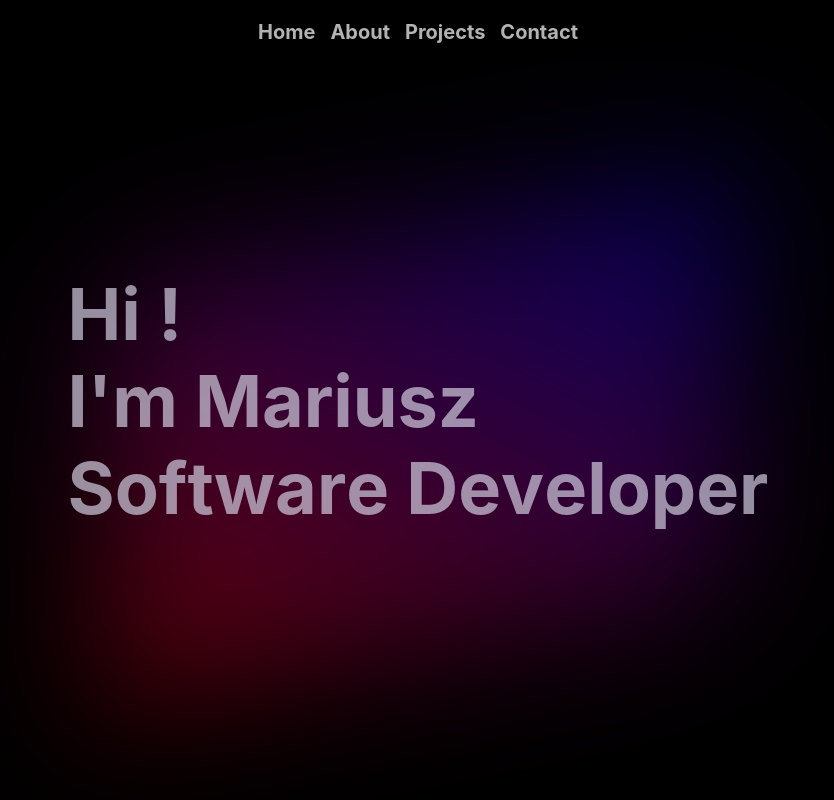
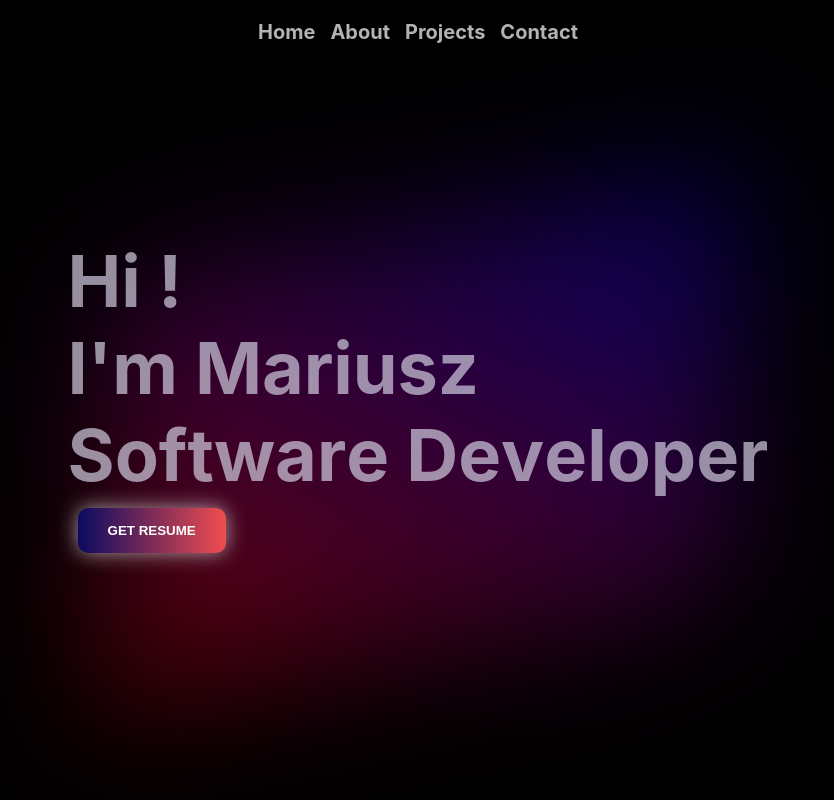
Before and after one commit to Mariusz-Lazarz/MariuszPortfolio, a React (Create React App) app: page / in a window 1280 px wide. Shown: the whole page, without its empty margins (222-1056 px from the left). Built offline with nearby package versions, Linux system fonts and the light colour scheme.

Commit message:
adding button for uploading CV

```diff
--- a/src/components/MainSection.js
+++ b/src/components/MainSection.js
@@ -1,4 +1,6 @@
 import styles from "./MainSection.module.css";
+import Title from "./Title";
+import ResumeBtn from "./ResumeBtn";
 
 const MainSection = () => {
   return (
@@ -6,37 +8,10 @@ const MainSection = () => {
       <section className={styles.section}>
         <div className={styles.container}>
           <div className={styles.softCircle}></div>
-          <h1 className={`${styles.title} ${styles.bouncingLetters}`}>
-            {Array.from("Hi !").map((char, index) =>
-              char === " " ? (
-                <span key={index} style={{ whiteSpace: "pre" }}>
-                  {char}
-                </span>
-              ) : (
-                <span key={index}>{char}</span>
-              )
-            )}
-            <br />
-            {Array.from("I'm Mariusz").map((char, index) =>
-              char === " " ? (
-                <span key={index} style={{ whiteSpace: "pre" }}>
-                  {char}
-                </span>
-              ) : (
-                <span key={index}>{char}</span>
-              )
-            )}
-            <br />
-            {Array.from("Software Developer").map((char, index) =>
-              char === " " ? (
-                <span key={index} style={{ whiteSpace: "pre" }}>
-                  {char}
-                </span>
-              ) : (
-                <span key={index}>{char}</span>
-              )
-            )}
-          </h1>
+          <Title />
+          <div className={styles.btnContainer}>
+            <ResumeBtn />
+          </div>
         </div>
       </section>
     </>
--- a/src/components/MainSection.module.css
+++ b/src/components/MainSection.module.css
@@ -12,6 +12,13 @@
   display: flex;
   justify-content: center;
   align-items: center;
+  flex-direction: column;
+}
+.btnContainer {
+  display: flex;
+  justify-content: start;
+  width: 100%;
+  z-index: 2;
 }
 
 .softCircle {
@@ -28,52 +35,3 @@
   top: 45%;
   z-index: 1;
 }
-
-.title {
-  z-index: 2;
-  font-size: 72px;
-  margin: 0;
-  padding: 0;
-  color: #d1ccdf;
-  opacity: 0.7;
-}
-
-.bouncingLetters span {
-  animation-timing-function: linear;
-  animation-duration: 1s;
-  animation-iteration-count: 1;
-  display: inline-block;
-}
-
-.bouncingLetters span:hover {
-  color: whitesmoke;
-  animation-name: bounce;
-}
-
-@keyframes bounce {
-  20%,
-  50%,
-  80%,
-  to {
-    transform: scale(1, 1);
-  }
-
-  40%,
-  45% {
-    transform: scale(1.75, 0.65);
-  }
-
-  70% {
-    transform: scale(1.25, 0.75);
-  }
-
-  90% {
-    transform: scale(1.15, 0.85);
-  }
-}
-
-@media (max-width: 768px) {
-  .title {
-    font-size: 30px;
-  }
-}
--- a/src/components/Navbar.module.css
+++ b/src/components/Navbar.module.css
@@ -15,6 +15,7 @@
 }
 
 .navbar > p {
+  position: relative;
   color: white;
   opacity: 0.7;
   font-size: 20px;
@@ -23,6 +24,22 @@
   transition: 0.3s;
 }
 
+.navbar > p::after {
+  content: "";
+  position: absolute;
+  bottom: -4px;
+  left: 50%;
+  transform: translateX(-50%);
+  width: 0;
+  height: 2px;
+  background-color: white;
+  transition: width 0.3s ease;
+}
+
 .navbar > p:hover {
   opacity: 1;
 }
+
+.navbar > p:hover::after {
+  width: 110%;
+}
--- /dev/null
+++ b/src/components/ResumeBtn.js
@@ -0,0 +1,11 @@
+import styles from "./ResumeBtn.module.css";
+
+const ResumeBtn = () => {
+  return (
+    <a href="src\cv\Mariusz CV-1.pdf" download className={styles.btnGradAnchor}>
+      <button className={styles.btnGrad}>Get Resume</button>
+    </a>
+  );
+};
+
+export default ResumeBtn;
--- /dev/null
+++ b/src/components/ResumeBtn.module.css
@@ -0,0 +1,40 @@
+.btnGradAnchor {
+  text-decoration: none;
+  color: inherit;
+  display: inline-block;
+}
+
+.btnGrad {
+  background-image: linear-gradient(
+    to right,
+    #0a0a61 0%,
+    #f54f4f 51%,
+    #800080 100%
+  );
+  margin: 10px;
+  padding: 15px 30px;
+  text-align: center;
+  text-transform: uppercase;
+  transition: 0.5s;
+  background-size: 200% auto;
+  color: white;
+  font-weight: 600;
+  box-shadow: 0 0 20px #eeeeeea9;
+  border-radius: 10px;
+  display: block;
+  border: none;
+  cursor: pointer;
+}
+
+.btnGrad:hover {
+  background-position: right center;
+  color: #fff;
+  text-decoration: none;
+}
+
+
+@media (max-width: 768px) {
+  .btnGrad {
+    padding: 10px 20px;
+  }
+}
--- /dev/null
+++ b/src/components/Title.js
@@ -0,0 +1,39 @@
+import styles from "./Title.module.css";
+
+const Title = () => {
+  return (
+    <h1 className={`${styles.title} ${styles.bouncingLetters}`}>
+      {Array.from("Hi !").map((char, index) =>
+        char === " " ? (
+          <span key={index} style={{ whiteSpace: "pre" }}>
+            {char}
+          </span>
+        ) : (
+          <span key={index}>{char}</span>
+        )
+      )}
+      <br />
+      {Array.from("I'm Mariusz").map((char, index) =>
+        char === " " ? (
+          <span key={index} style={{ whiteSpace: "pre" }}>
+            {char}
+          </span>
+        ) : (
+          <span key={index}>{char}</span>
+        )
+      )}
+      <br />
+      {Array.from("Software Developer").map((char, index) =>
+        char === " " ? (
+          <span key={index} style={{ whiteSpace: "pre" }}>
+            {char}
+          </span>
+        ) : (
+          <span key={index}>{char}</span>
+        )
+      )}
+    </h1>
+  );
+};
+
+export default Title;
--- /dev/null
+++ b/src/components/Title.module.css
@@ -0,0 +1,48 @@
+.title {
+  z-index: 2;
+  font-size: 72px;
+  margin: 0;
+  padding: 0;
+  color: #d1ccdf;
+  opacity: 0.7;
+}
+
+.bouncingLetters span {
+  animation-timing-function: linear;
+  animation-duration: 1s;
+  animation-iteration-count: 1;
+  display: inline-block;
+}
+
+.bouncingLetters span:hover {
+  color: whitesmoke;
+  animation-name: bounce;
+}
+
+@keyframes bounce {
+  20%,
+  50%,
+  80%,
+  to {
+    transform: scale(1, 1);
+  }
+
+  40%,
+  45% {
+    transform: scale(1.75, 0.65);
+  }
+
+  70% {
+    transform: scale(1.25, 0.75);
+  }
+
+  90% {
+    transform: scale(1.15, 0.85);
+  }
+}
+
+@media (max-width: 768px) {
+  .title {
+    font-size: 34px;
+  }
+}
```
Also changed, not shown: 1 other file (tests, documents, lock files or other folders).
